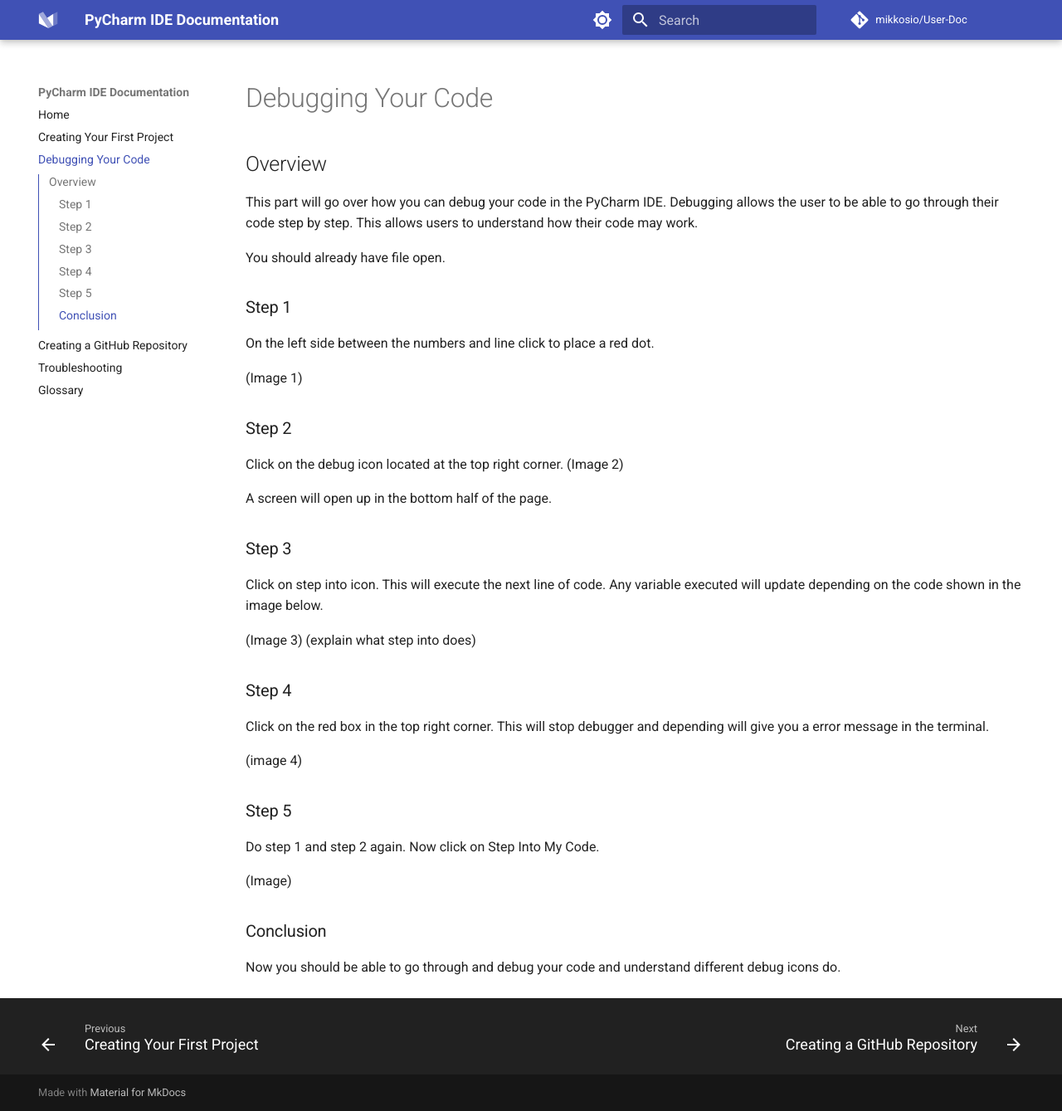
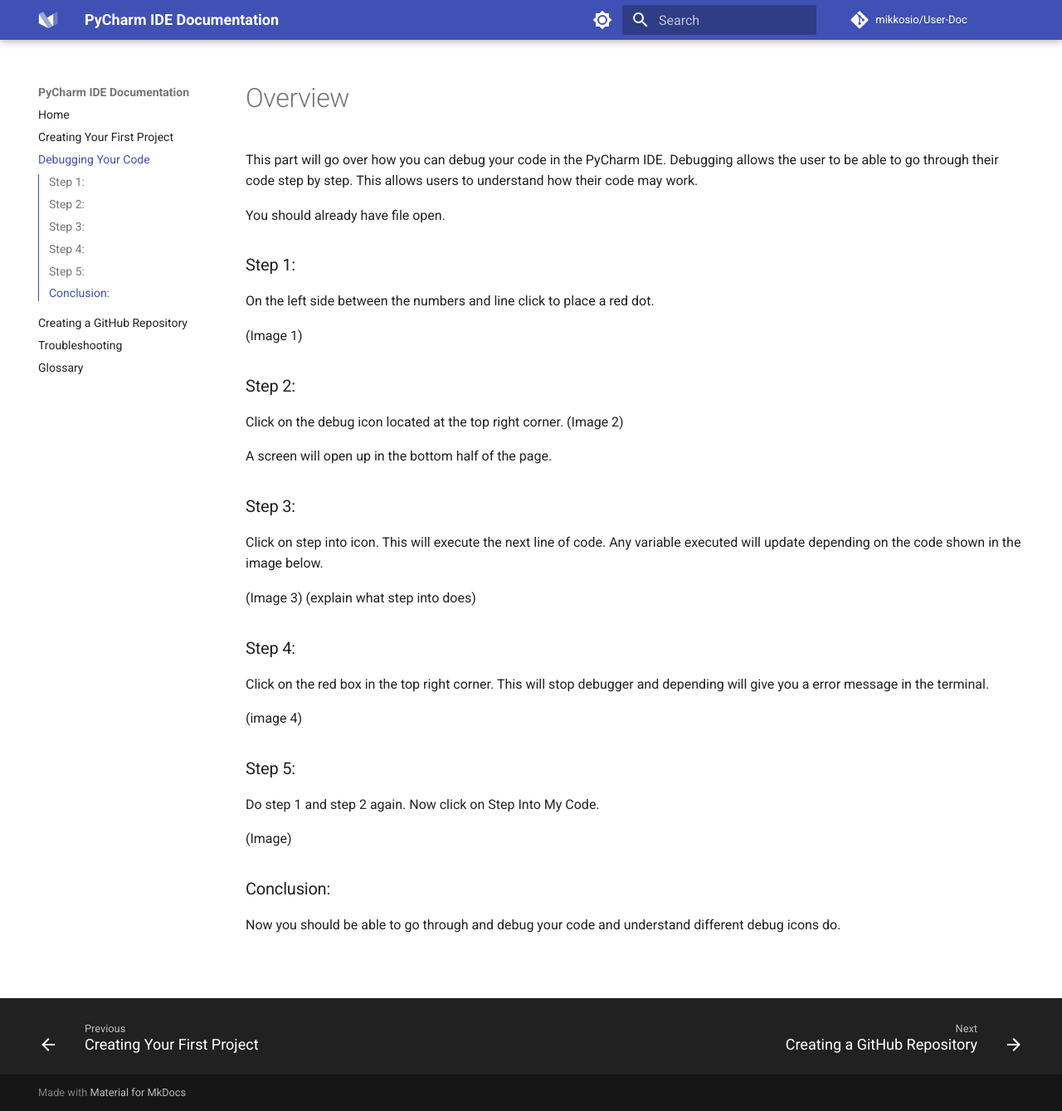
Before and after one commit to mikkosio/User-Doc, an MkDocs documentation site: the page built from docs/pages/debugging.md, in a window 1280 px wide and 1339 px high. Shown: the whole window at 83% size. Built offline with MkDocs 1.6.1 and Material for MkDocs 9.7.7, drawn with Linux system fonts in a browser that asks for light colours; comment, search, counter and statistics services are not loaded.

Commit message:
$github setup

```diff
--- a/docs/pages/debugging.md
+++ b/docs/pages/debugging.md
@@ -1,41 +1,30 @@
-## Overview
+# Overview
 
 This part will go over how you can debug your code in the PyCharm IDE. Debugging allows the user to be able to go through their code step by step. This allows users to understand how their code may work.
 
 You should already have  file open.
 
-### Step 1
-
+### Step 1:
 On the left side between the numbers and line click to place a red dot.
 
 (Image 1)
-
-### Step 2
-
+### Step 2:
 Click on the debug icon located at the top right corner.
 (Image 2)
 
 A screen will open up in the bottom half of the page.
-
-### Step 3
-
+### Step 3:
 Click on step into icon. This will execute the next line of code. Any variable executed will update depending on the code shown in the image below.
 
 (Image 3)
 (explain what step into does)
-
-### Step 4
-
+### Step 4:
 Click on the red box in the top right corner. This will stop debugger and depending will give you a error message in the terminal.
 
 (image 4)
-
-### Step 5
-
+### Step 5:
 Do step 1 and step 2 again. Now click on Step Into My Code.
 
 (Image)
-
-### Conclusion
-
+### Conclusion:
 Now you should be able to go through and debug your code and understand different debug icons do.
```
Also changed, not shown: 1 other file.
